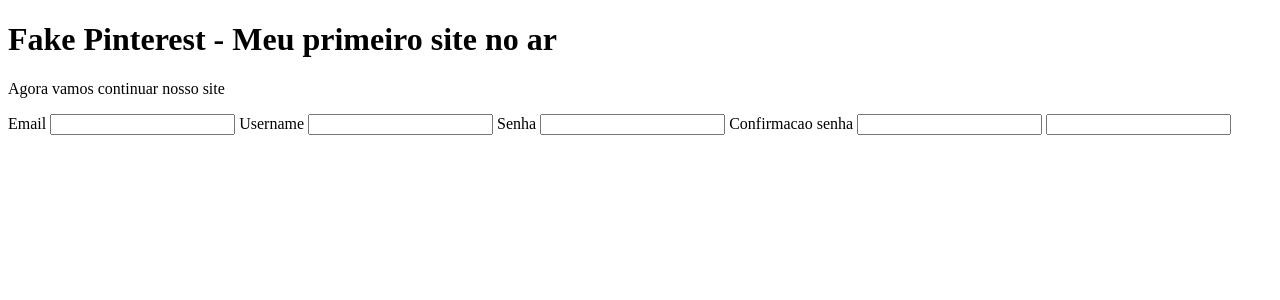
After one commit to Danithan/Fake-Pinterest, a Python web app: template Projeto fake pinterest/Fakepinterest/templates/criarconta.html in a window 1280 px wide. The commit adds this page. Shown: the top 300 px of the page. Run offline with Jinja, Linux system fonts and the light colour scheme; the template is opened without the code that fills it, so the values that code supplies are empty, except form fields; tables that the repository leaves empty hold one stand-in row (values such as "Sample post"); form fields are guessed from the names that the template uses.

Commit message:
feat:criacao dos formularios do pinterest

```diff
--- /dev/null
+++ b/Projeto fake pinterest/Fakepinterest/templates/criarconta.html
@@ -0,0 +1,25 @@
+{% extends 'index.html' %}
+
+{% block titulo %}
+    Criar Conta - Fake Pinterest
+{% endblock %}
+
+{% block formulario %}
+<form method="post">
+{{ form.csrf_token }}
+  {{ form.email.label() }}
+  {{ form.email() }}
+
+  {{ form.username.label() }}
+  {{ form.username() }}
+
+
+  {{ form.senha.label() }}
+  {{ form.senha() }}
+
+  {{ form.confirmacao_senha.label() }}
+  {{ form.confirmacao_senha()}}
+
+  {{ form.botao_confirmacao() }}
+</form>
+{% endblock %}
--- a/Projeto fake pinterest/Fakepinterest/templates/index.html
+++ b/Projeto fake pinterest/Fakepinterest/templates/index.html
@@ -15,7 +15,18 @@
 <h1>Fake Pinterest - Meu primeiro site no ar</h1>
 
 <p>Agora vamos continuar nosso site</p>
+{% block formulario %}
+<form method="post">
+{{ form.csrf_token }}
+  {{ form.email.label() }}
+  {{ form.email() }}
 
+  {{ form.senha.label() }}
+  {{ form.senha() }}
+
+  {{ form.botao_confirmacao() }}
+</form>
+{% endblock %}
 </body>
 {% endblock %}
 </html>
```
Also changed, not shown: Projeto fake pinterest/Fakepinterest/forms.py (+21 -0 lines), Projeto fake pinterest/Fakepinterest/routes.py (+11 -2 lines).
